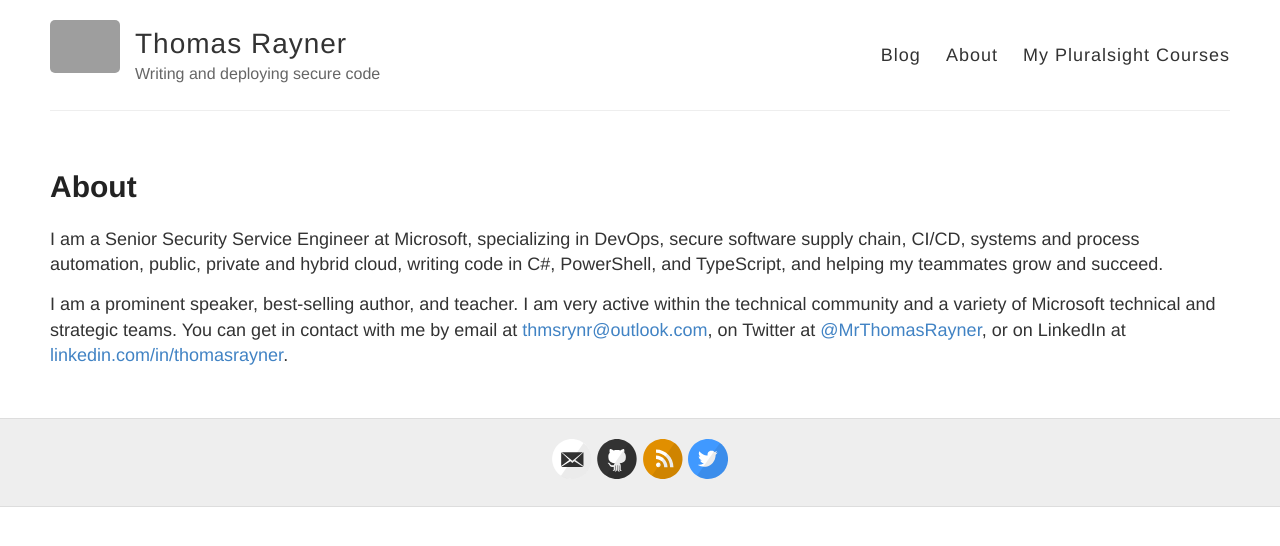
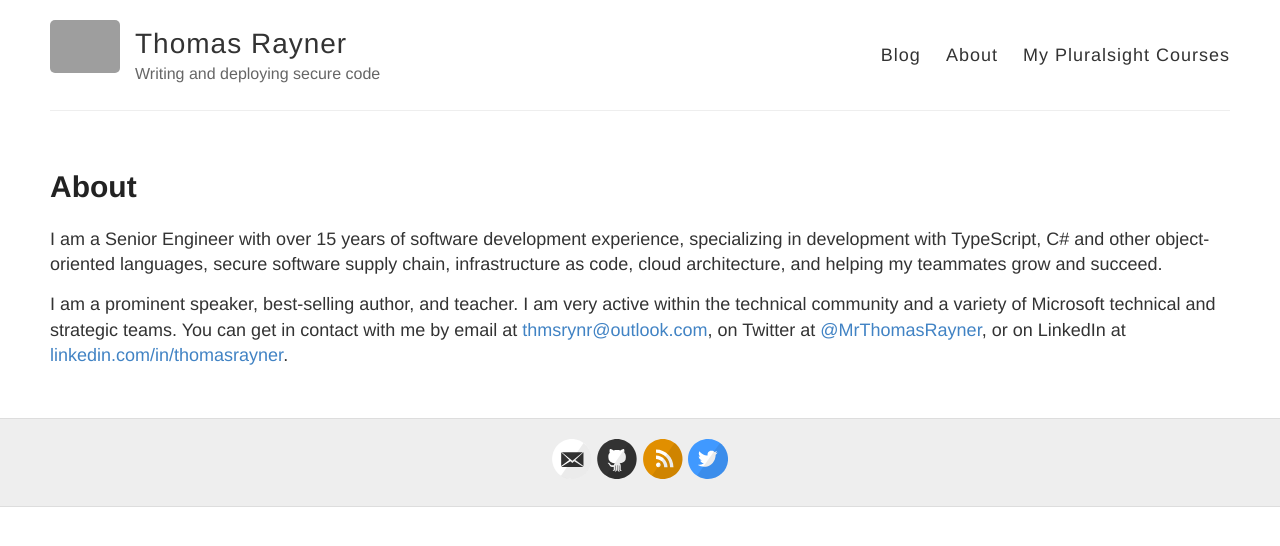
Before and after one commit to thomasrayner/thomasrayner.github.io, a Jekyll site: the page built from about.md, in a window 1280 px wide. Shown: the top 546 px of the page. Built offline with Jekyll 4.4.1, drawn with Linux system fonts in a browser that asks for light colours; grey boxes are pictures that could not be loaded.

Commit message:
update about

```diff
--- a/about.md
+++ b/about.md
@@ -4,6 +4,6 @@
 permalink: /about/
 ---
 
-I am a Senior Security Service Engineer at Microsoft, specializing in DevOps, secure software supply chain, CI/CD, systems and process automation, public, private and hybrid cloud, writing code in C#, PowerShell, and TypeScript, and helping my teammates grow and succeed.
+I am a Senior Engineer with over 15 years of software development experience, specializing in development with TypeScript, C# and other object-oriented languages, secure software supply chain, infrastructure as code, cloud architecture, and helping my teammates grow and succeed.
 
 I am a prominent speaker, best-selling author, and teacher. I am very active within the technical community and a variety of Microsoft technical and strategic teams. You can get in contact with me by email at [thmsrynr@outlook.com](mailto:thmsrynr@outlook.com), on Twitter at [@MrThomasRayner](https://twitter.com/mrthomasrayner), or on LinkedIn at [linkedin.com/in/thomasrayner](https://linkedin.com/in/thomasrayner).
```
